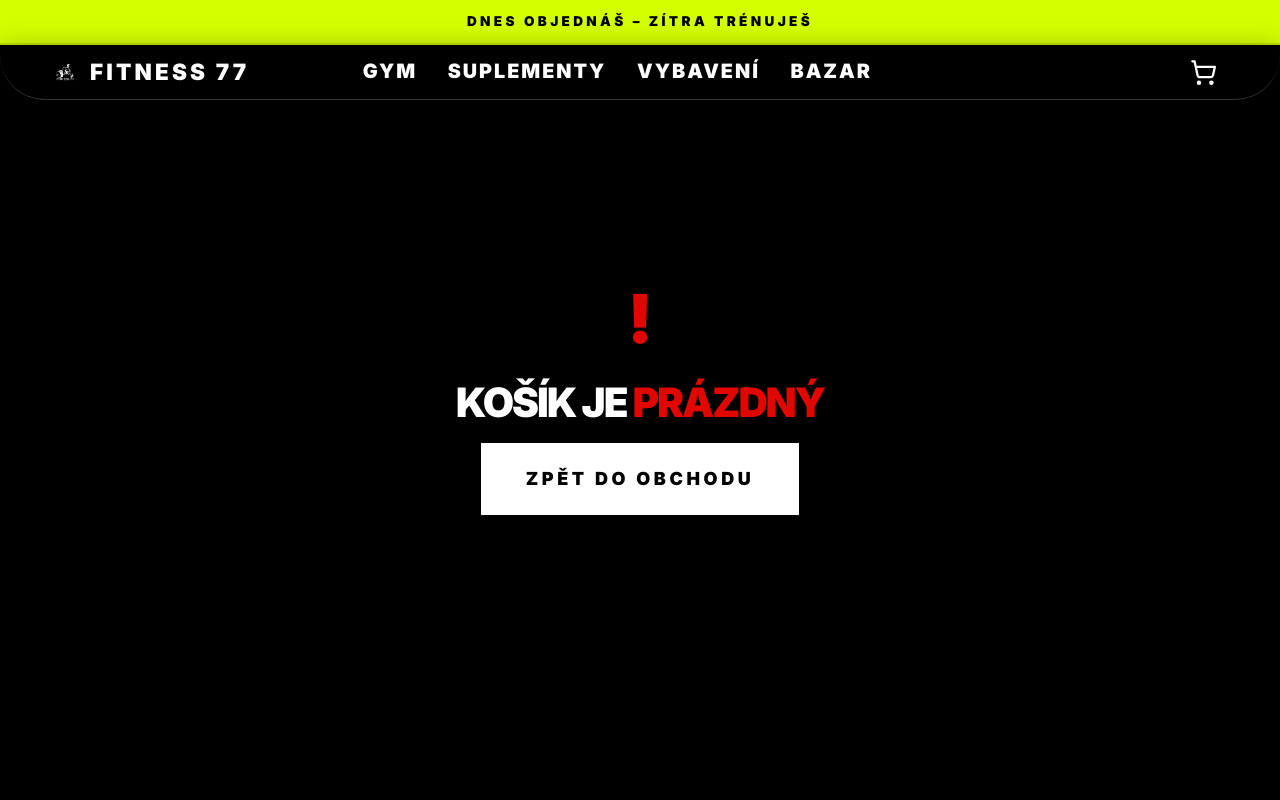
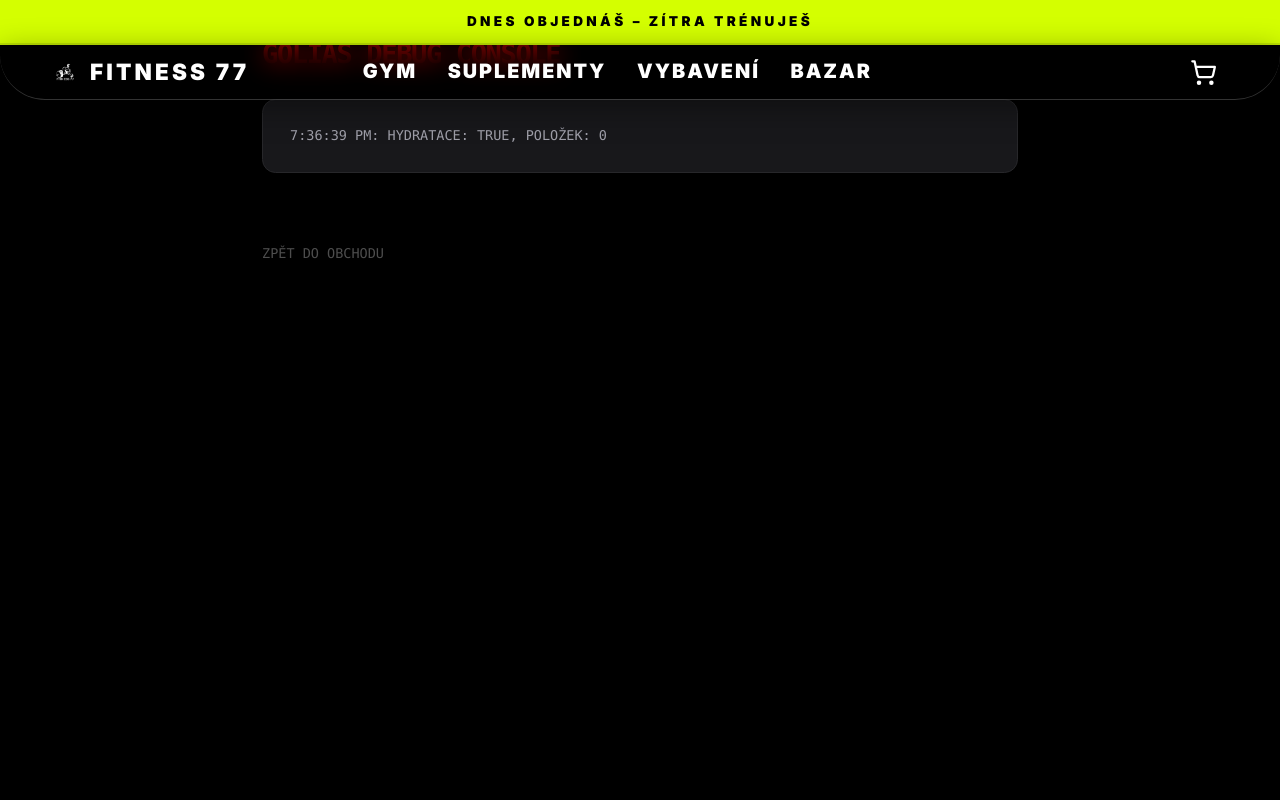
Before and after one commit to hlasbeztvare-code/fitnes77hamacek, a Next.js app: page /cart in a window 1280 px wide. Shown: the top 800 px of the page. Built offline with nearby package versions, Linux system fonts and the light colour scheme.

Commit message:
debug(cart): deploy v16.8 debug console to track sync skip issue

```diff
--- a/src/app/cart/page.tsx
+++ b/src/app/cart/page.tsx
@@ -2,138 +2,87 @@
 
 import { useEffect, useState, useRef, Suspense } from 'react';
 import { useCartStore } from '@/hooks/useCartStore';
-import { motion, AnimatePresence } from 'framer-motion';
+import { motion } from 'framer-motion';
 import Link from 'next/link';
-
-/**
- * GOLIÁŠ Sync Engine v16.7 - "The Automatic Tunnel"
- *
- * Strategie: Automaticky pálí sync po vstupu na stránku.
- * Pokud selže, ukáže chybu a tlačítko pro ruční pokus. smrk
- */
 
 function CartBridgeContent() {
   const items = useCartStore((state) => state.items);
   const hasHydrated = useCartStore((state) => state._hasHydrated);
-  const [status, setStatus] = useState<'idle' | 'sending' | 'empty' | 'error'>('idle');
+  const [status, setStatus] = useState<'idle' | 'sending' | 'error'>('idle');
+  const [debug, setDebug] = useState<string[]>([]);
   const hasTriggered = useRef(false);
 
-  // GOLIÁŠ v16.7: Jádro synchronizace
+  const addLog = (msg: string) => {
+    console.log(`[GOLIÁŠ DEBUG] ${msg}`);
+    setDebug(prev => [...prev, `${new Date().toLocaleTimeString()}: ${msg}`]);
+  };
+
   const startSync = async () => {
-    if (items.length === 0) return;
+    addLog('Zahajuji synchronizaci...');
     setStatus('sending');
 
     try {
-      console.log('🚀 GOLIÁŠ: Spouštím sync přes proxy...');
+      addLog(`Volám fetch /api/cart/proxy s ${items.length} položkami...`);
       const res = await fetch('/api/cart/proxy', {
         method: 'POST',
         headers: { 'Content-Type': 'application/json' },
         body: JSON.stringify({ items }),
       });
 
+      addLog(`Proxy odpověděla status kódem: ${res.status}`);
       const data = await res.json();
-      console.log('📦 GOLIÁŠ Proxy Response:', data);
+      addLog(`Data z proxy: ${JSON.stringify(data)}`);
 
       if (data.success) {
-        console.log('✅ GOLIÁŠ: Sync OK, přesměrovávám na Shoptet...');
-        window.location.href = 'https://obchod.fit77.cz/objednavka/';
+        addLog('✅ SYNC ÚSPĚŠNÝ. Čekám 3 sekundy před finálním přesměrováním...');
+        setTimeout(() => {
+          addLog('🚀 ODPAL NA SHOPTET!');
+          window.location.href = 'https://obchod.fit77.cz/objednavka/';
+        }, 3000);
       } else {
-        throw new Error(data.error || 'Proxy failed');
+        addLog(`❌ PROXY VRÁTILA CHYBU: ${data.error}`);
+        setStatus('error');
       }
-    } catch (err) {
-      console.error('❌ GOLIÁŠ Sync Error:', err);
+    } catch (err: any) {
+      addLog(`❌ CATCH ERROR: ${err.message}`);
       setStatus('error');
     }
   };
 
-  // Auto-start při loadu
   useEffect(() => {
+    addLog(`Hydratace: ${hasHydrated}, Položek: ${items.length}`);
     if (hasHydrated && items.length > 0 && !hasTriggered.current) {
       hasTriggered.current = true;
       startSync();
-    } else if (hasHydrated && items.length === 0) {
-      setStatus('empty');
     }
   }, [hasHydrated, items.length]);
 
-  const handleCancel = () => {
-    useCartStore.getState().openCart();
-    window.location.href = '/';
-  };
-
-  if (!hasHydrated) return null;
-
-  if (status === 'empty') {
-    return (
-      <div className="flex min-h-screen flex-col items-center justify-center bg-black text-white p-4 text-center">
-        <motion.div initial={{ opacity: 0, y: 20 }} animate={{ opacity: 1, y: 0 }} className="max-w-md">
-          <span className="text-[#E10600] font-black text-6xl mb-6 block">!</span>
-          <h1 className="text-4xl font-black uppercase tracking-tighter mb-4">Košík je <span className="text-[#E10600]">prázdný</span></h1>
-          <Link href="/supplements" className="inline-block bg-white text-black px-10 py-5 font-black uppercase tracking-[0.2em] hover:bg-[#E10600] hover:text-white transition-all">
-            ZPĚT DO OBCHODU
-          </Link>
-        </motion.div>
-      </div>
-    );
-  }
-
-  if (status === 'error') {
-    return (
-      <div className="flex min-h-screen flex-col items-center justify-center bg-black text-white p-4 text-center text-zinc-400">
-        <motion.div initial={{ opacity: 0, y: 20 }} animate={{ opacity: 1, y: 0 }} className="max-w-md">
-          <span className="text-[#E10600] font-black text-6xl mb-6 block">ERR</span>
-          <h1 className="text-4xl font-black uppercase tracking-tighter mb-4 text-white">Chyba <span className="text-[#E10600]">synchronizace</span></h1>
-          <p className="mb-8 font-medium italic">Shoptet session se nepodařilo navázat. Zkus to znovu.</p>
-          <div className="flex flex-col gap-4">
-            <button
-              onClick={() => startSync()}
-              className="bg-[#E10600] text-white px-10 py-5 font-black uppercase tracking-[0.2em] hover:brightness-110 transition-all shadow-[0_20px_50px_rgba(225,6,0,0.3)]"
-            >
-              ZKUSIT ZNOVU
-            </button>
-            <button onClick={handleCancel} className="text-[10px] font-black uppercase tracking-widest hover:text-white">
-              Zpět do obchodu
-            </button>
-          </div>
-        </motion.div>
-      </div>
-    );
-  }
-
-  const totalPrice = items.reduce((sum, item) => sum + (item.price * item.quantity), 0);
+  if (!hasHydrated) return <div className="p-10 text-white">Čekám na hydrataci...</div>;
 
   return (
-    <div className="flex min-h-screen items-center justify-center bg-black text-white p-4 text-center">
-      <div className="w-full max-w-xl">
-        <motion.div
-          initial={{ opacity: 0, y: 20 }}
-          animate={{ opacity: 1, y: 0 }}
-          className="bg-zinc-900/50 border border-white/10 p-8 sm:p-12 rounded-3xl backdrop-blur-xl shadow-2xl"
-        >
-          <div className="mb-12">
-            <div className="h-20 w-20 border-4 border-[#E10600] border-t-transparent rounded-full animate-spin mx-auto mb-8 shadow-[0_0_50px_rgba(225,6,0,0.2)]"></div>
-            <h1 className="text-4xl font-black uppercase tracking-tighter sm:text-6xl mb-2">
-              Příprava <span className="text-[#E10600]">košíku</span>
-            </h1>
-            <p className="text-zinc-500 font-bold uppercase tracking-[0.3em] text-[10px] mt-4">
-              Sypeme tvoji objednávku do Shoptetu...
-            </p>
+    <div className="min-h-screen bg-black text-white p-8 font-mono text-xs">
+      <div className="max-w-2xl mx-auto space-y-6">
+        <h1 className="text-2xl font-black text-[#E10600] uppercase tracking-tighter">GOLIÁŠ Debug Console</h1>
+
+        <div className="bg-zinc-900 border border-zinc-800 p-6 rounded-xl space-y-2">
+          {debug.map((log, i) => (
+            <div key={i} className={log.includes('❌') ? 'text-red-500' : log.includes('✅') ? 'text-green-500' : 'text-zinc-400'}>
+              {log}
+            </div>
+          ))}
+          {status === 'sending' && <div className="animate-pulse text-[#E10600]">Pracuji...</div>}
+        </div>
+
+        {status === 'error' && (
+          <div className="p-6 bg-red-900/20 border border-red-900 rounded-xl text-red-500">
+            Synchronizace selhala. Zkontroluj Network tab v DevTools.
+            <button onClick={() => { hasTriggered.current = false; startSync(); }} className="block mt-4 bg-red-600 text-white px-4 py-2 rounded">Zkusit znovu</button>
           </div>
+        )}
 
-          <div className="flex justify-between items-end mb-12 px-2 border-t border-white/5 pt-8">
-            <span className="text-zinc-500 font-black uppercase tracking-[0.2em] text-xs">Celková hodnota</span>
-            <span className="text-4xl font-black tracking-tighter text-white">
-              {totalPrice.toLocaleString('cs-CZ')} <span className="text-[#E10600]">Kč</span>
-            </span>
-          </div>
-
-          <button
-            onClick={handleCancel}
-            className="text-zinc-500 font-black uppercase tracking-[0.2em] text-[9px] hover:text-white transition-colors"
-          >
-            Zrušit synchronizaci
-          </button>
-        </motion.div>
+        <div className="pt-10 opacity-30">
+          <Link href="/" className="hover:underline">Zpět do obchodu</Link>
+        </div>
       </div>
     </div>
   );
```
